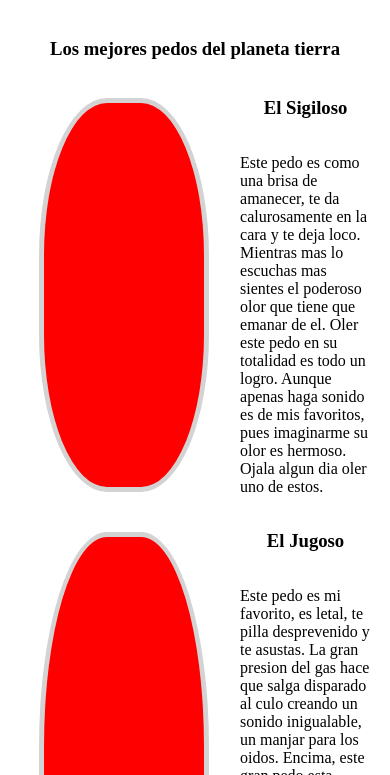
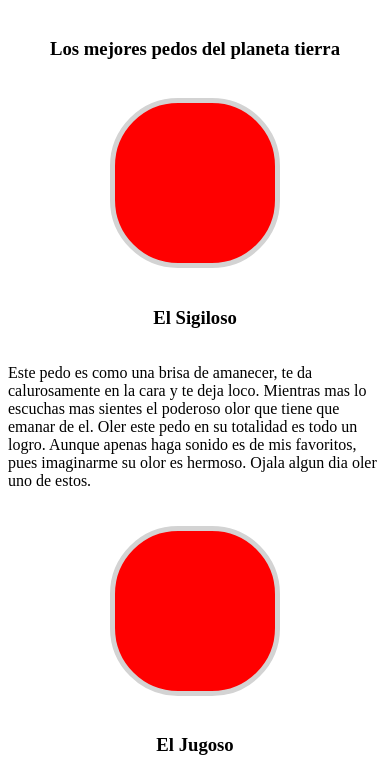
Before and after one commit to miagas/miagas, a plain HTML site: page index.html in a window 390 px wide. Shown: the part 69-844 px from the top of the page. Drawn offline with Linux system fonts and the light colour scheme.

Commit message:
responsiveness

```diff
--- a/style.css
+++ b/style.css
@@ -36,3 +36,17 @@ button:active {
     align-items: center;
     width: 35%;
 }
+
+@media only screen and (max-width: 600px) {
+    .col-container {
+        width: 100%;
+    }
+    section {
+        flex-direction: column;
+        align-items: center;
+    }
+    button {
+        width: 6rem;
+        height: auto;
+    }
+}
```
